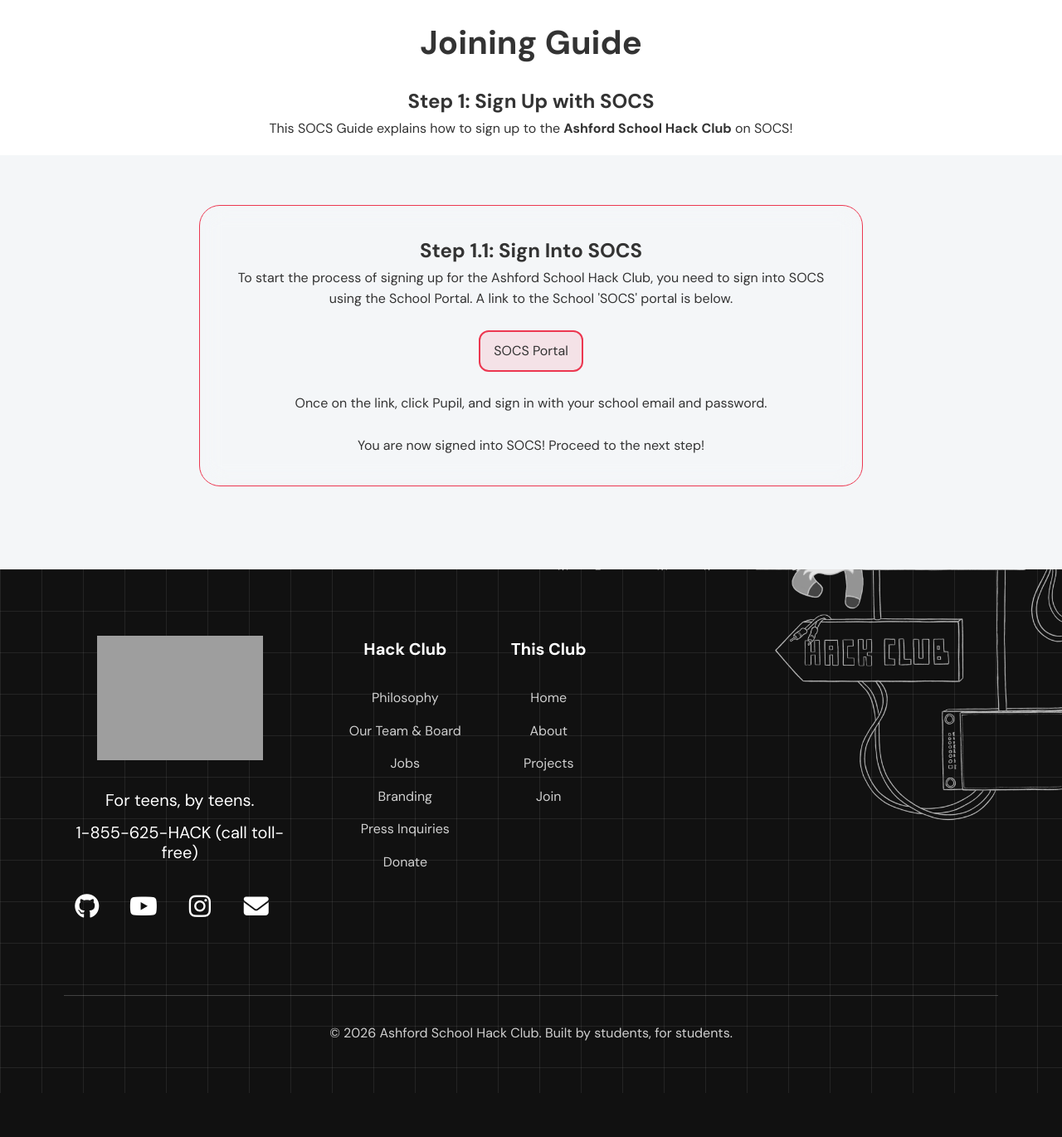
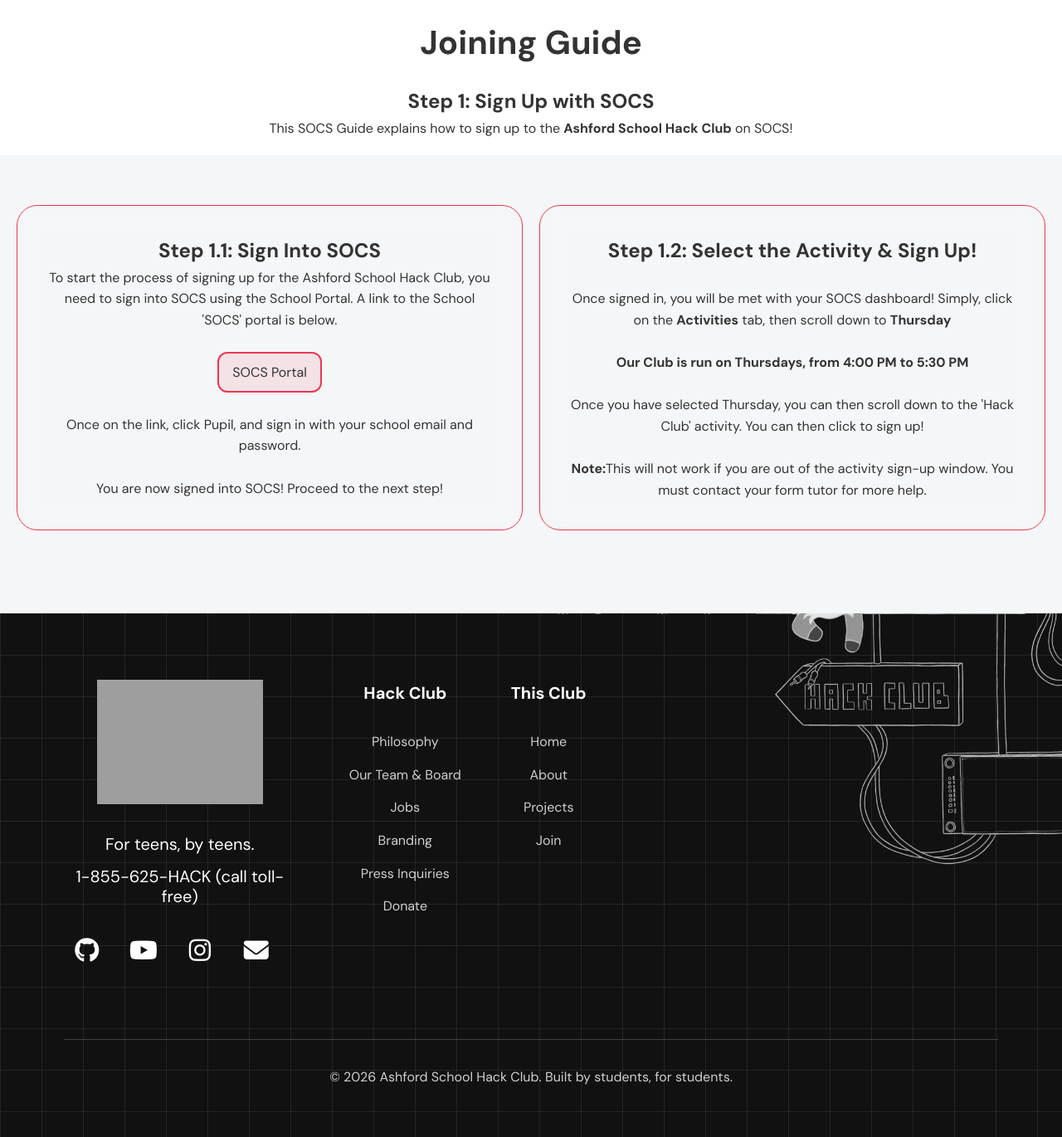
Before and after one commit to SmartSparkCoding/hackclubclubwebsite, a Flask app: page /socsGuide in a window 1280 px wide. Shown: the part 264-1634 px from the top of the page at 83% size. Before the commit the page ends 1581 px from the top, so only its background shows below. Run offline with Flask 3, Linux system fonts and the light colour scheme; grey boxes are pictures that could not be loaded.

Commit message:
docs(Step 1): complete step 1

```diff
--- a/templates/socsGuide.html
+++ b/templates/socsGuide.html
@@ -30,6 +30,18 @@ Guide - Hack Club
         <br>
         <p>You are now signed into SOCS! Proceed to the next step!</p>
     </div>
+
+    <div class="guide-card">
+        <h2>Step 1.2: Select the Activity & <strong>Sign Up!</strong></h2>
+        <br>
+        <p>Once signed in, you will be met with your SOCS dashboard! Simply, click on the <strong>Activities</strong> tab, then scroll down to <strong>Thursday</strong></p>
+        <br>
+        <p><strong>Our Club is run on Thursdays, from 4:00 PM to 5:30 PM</strong></p>
+        <br>
+        <p>Once you have selected Thursday, you can then scroll down to the 'Hack Club' activity. You can then click to sign up!</p>
+        <br>
+        <p><strong>Note:</strong>This will not work if you are out of the activity sign-up window. You must contact your form tutor for more help.</p>
+    </div>
 </section>
 
 {% endblock %}
```
